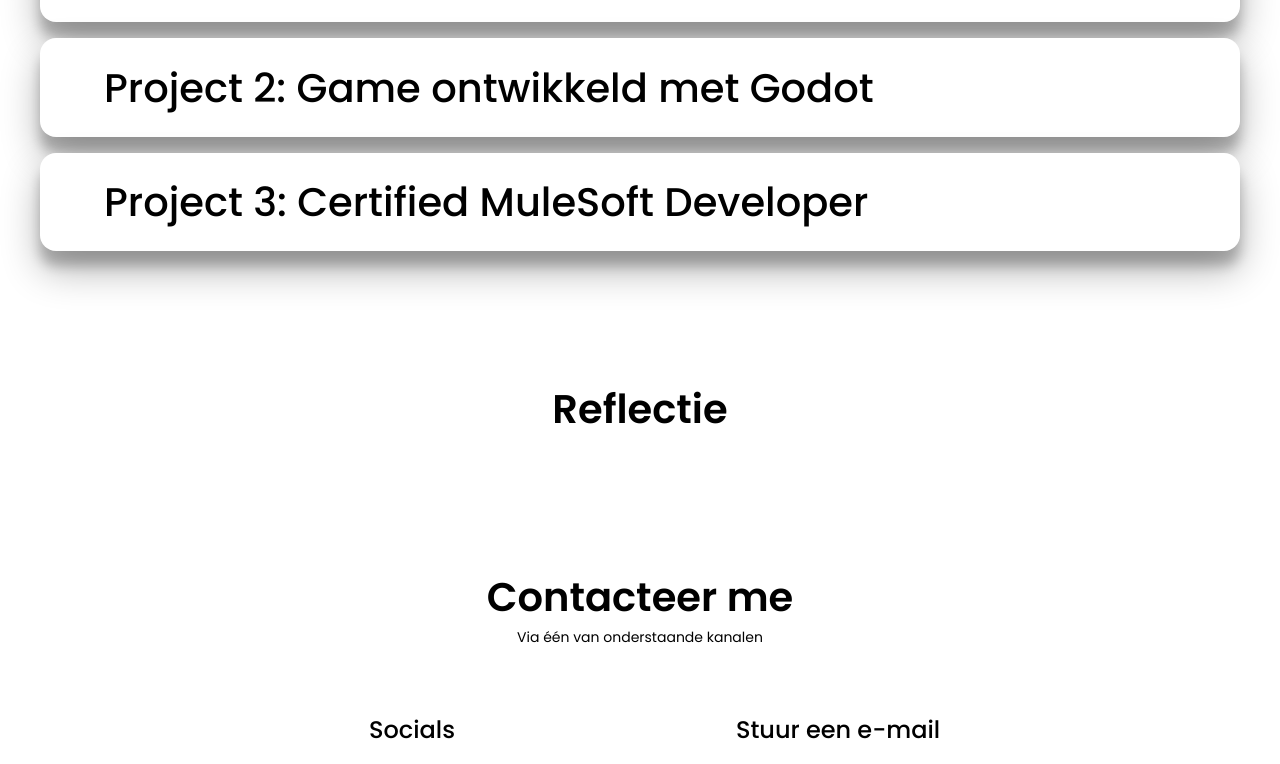
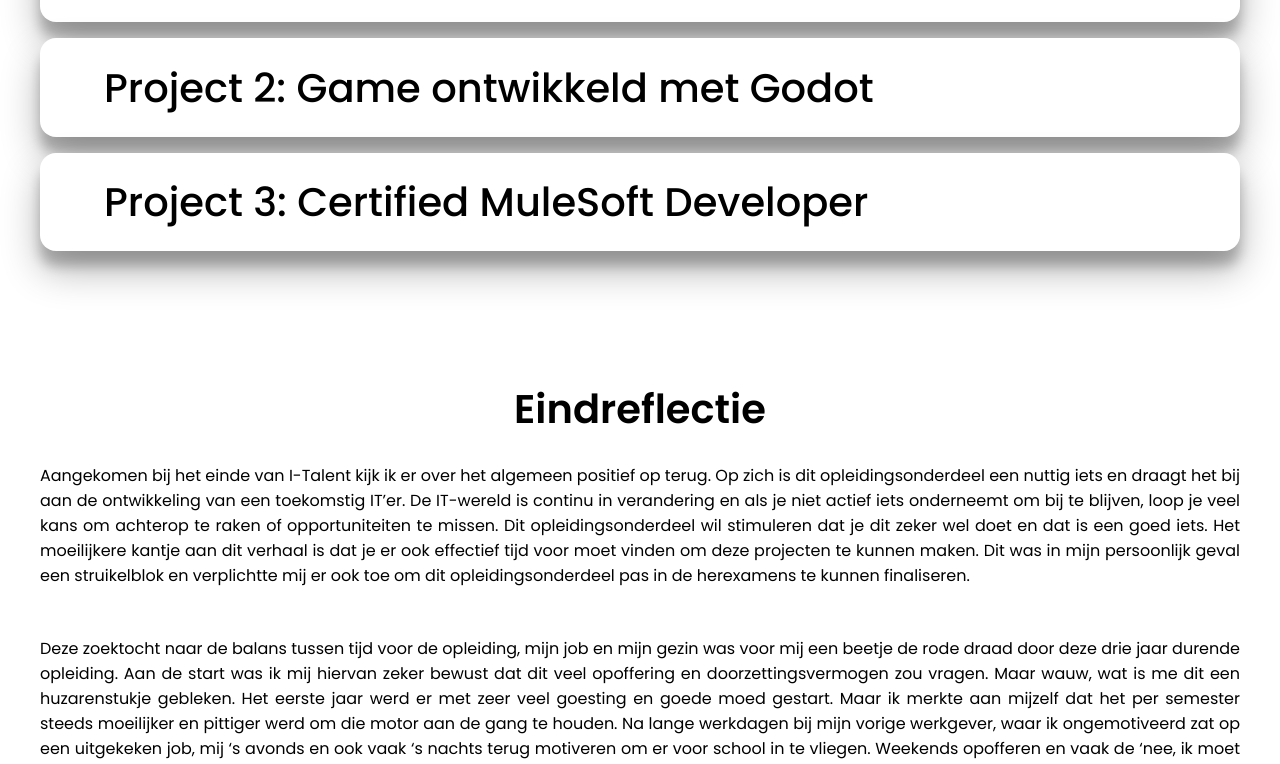
Before and after one commit to NandoCraninckx/portfolio-i-talent, a React (Create React App) app in the folder my-portfolio/: page / in a window 1280 px wide. Shown: the part 2777-3541 px from the top of the page. Built offline with nearby package versions, Linux system fonts and the light colour scheme.

Commit message:
Add eindreflectie

```diff
--- a/my-portfolio/src/components/reflectie/Reflectie.css
+++ b/my-portfolio/src/components/reflectie/Reflectie.css
@@ -0,0 +1,10 @@
+.eindreflectie-paragraph {
+    margin: auto;
+    display: flex;
+    justify-content: center;
+    align-items: center;
+    text-align: justify;
+    font-size: var(--normal-font-size);
+    padding-bottom: 1.5rem;
+
+}
--- a/my-portfolio/src/components/reflectie/Reflectie.jsx
+++ b/my-portfolio/src/components/reflectie/Reflectie.jsx
@@ -1,12 +1,47 @@
 import React from 'react';
+import "./Reflectie.css";
 
 const Reflectie = () => {
   return (
     <section className="reflectie section" id="reflectie">
       <div className="reflectie-container container grid">
                 <div className="reflectie-content grid">
-                    <h1 className="section-title">Reflectie</h1>
+                    <h1 className="section-title">Eindreflectie</h1>
+                    <p className="eindreflectie-paragraph">
+                    Aangekomen bij het einde van I-Talent kijk ik er over het algemeen positief op terug.
+                    Op zich is dit opleidingsonderdeel een nuttig iets en draagt het bij aan de ontwikkeling van een toekomstig IT’er.
+                    De IT-wereld is continu in verandering en als je niet actief iets onderneemt om bij te blijven, loop je veel kans om achterop te raken of opportuniteiten te missen.
+                    Dit opleidingsonderdeel wil stimuleren dat je dit zeker wel doet en dat is een goed iets. Het moeilijkere kantje aan dit verhaal is dat je er ook effectief tijd voor moet vinden om deze projecten te kunnen maken.
+                    Dit was in mijn persoonlijk geval een struikelblok en verplichtte mij er ook toe om dit opleidingsonderdeel pas in de herexamens te kunnen finaliseren.
+                    </p>
+                    <p className="eindreflectie-paragraph">
+                    Deze zoektocht naar de balans tussen tijd voor de opleiding, mijn job en mijn gezin was voor mij een beetje de rode draad door deze drie jaar durende opleiding.
+                    Aan de start was ik mij hiervan zeker bewust dat dit veel opoffering en doorzettingsvermogen zou vragen. Maar wauw, wat is me dit een huzarenstukje gebleken.
+                    Het eerste jaar werd er met zeer veel goesting en goede moed gestart. Maar ik merkte aan mijzelf dat het per semester steeds moeilijker en pittiger werd om die motor aan de gang te houden.
+                    Na lange werkdagen bij mijn vorige werkgever, waar ik ongemotiveerd zat op een uitgekeken job, mij ‘s avonds en ook vaak ‘s nachts terug motiveren om er voor school in te vliegen.
+                    Weekends opofferen en vaak de ‘nee, ik moet passen want heb nog redelijk wat werk’ bovenhalen. Ik denk dat mijn omgeving die zin de afgelopen drie jaar vaak gehoord moet hebben.
+                    Het werd voor mij nog een stukje zwaarder toen ik het laatste jaar hierbij nog de bouw van onze nieuwe woonst en de geboorte van mijn dochter moest combineren.
+                    </p>
+                    <p className="eindreflectie-paragraph">
+                    Door dit alles ben ik mijn eigen wel beter leren kennen. Het belangrijkste is dat ik over meer doorzettingsvermogen beschik dan ik initieel wist.
+                    Verder weet ik van mijn eigen dat ik vrij perfectionistisch ben ingesteld. Maar dit kwam de afgelopen drie jaar veel meer tot uiting dan ik zou willen.
+                    Dit bedoel ik vooral op een manier dat dit mij vaak extra tijd heeft gekost om iets klaar te krijgen. Ik wil het altijd zo goed mogelijk doen en verlies mij vaak in kleine details.
+                    Hierdoor ondervond ik van mijn eigen dat ik soms inefficiënt aan het werken was. Hieraan heb ik de afgelopen jaren leren werken om deze zelf sneller op te merken, wat ook gelukt is.
+                    Maar er is zeker nog ruimte voor verbetering.
+                    </p>
+                    <p className="eindreflectie-paragraph">
+                    Op het vlak van de opleiding zelf heb ik heel veel bijgeleerd. Als je kijkt van in het begin van de opleiding, niet deftig weten wat een API was.
+                    Tot deze nu zelf bouwen, dan besef je wel van over je komt. Daarom ben ik blij dat ik met zoveel verschillende technologieën en tools in aanraking ben gekomen.
 
+                    </p>
+                    <p className="eindreflectie-paragraph">
+                    Dit alles heeft zich vertaald in een nieuwe baan bij het bedrijf waar ik stage gelopen heb. Hier heb ik kennisgemaakt met integratie ontwikkeling en low code tools.
+                    Tijdens de stage bleek dat dat mij wel ligt en daarom ben ik dus ook blij dat ik dit kan verderzetten als fulltime baan.
+                    </p>
+                    <p className="eindreflectie-paragraph">
+                    Dit alles was natuurlijk nooit bereikt geweest zonder de steun van mijn omgeving en in het bijzonder mijn vriendin, Ine en sinds kort mijn dochter, Pauline.
+                    Zij zorgde voor de nodige ontspanning tussen het vele werk door. Waarvoor een dikke merci!
+                    </p>
                 </div>
             </div>
     </section>
```
